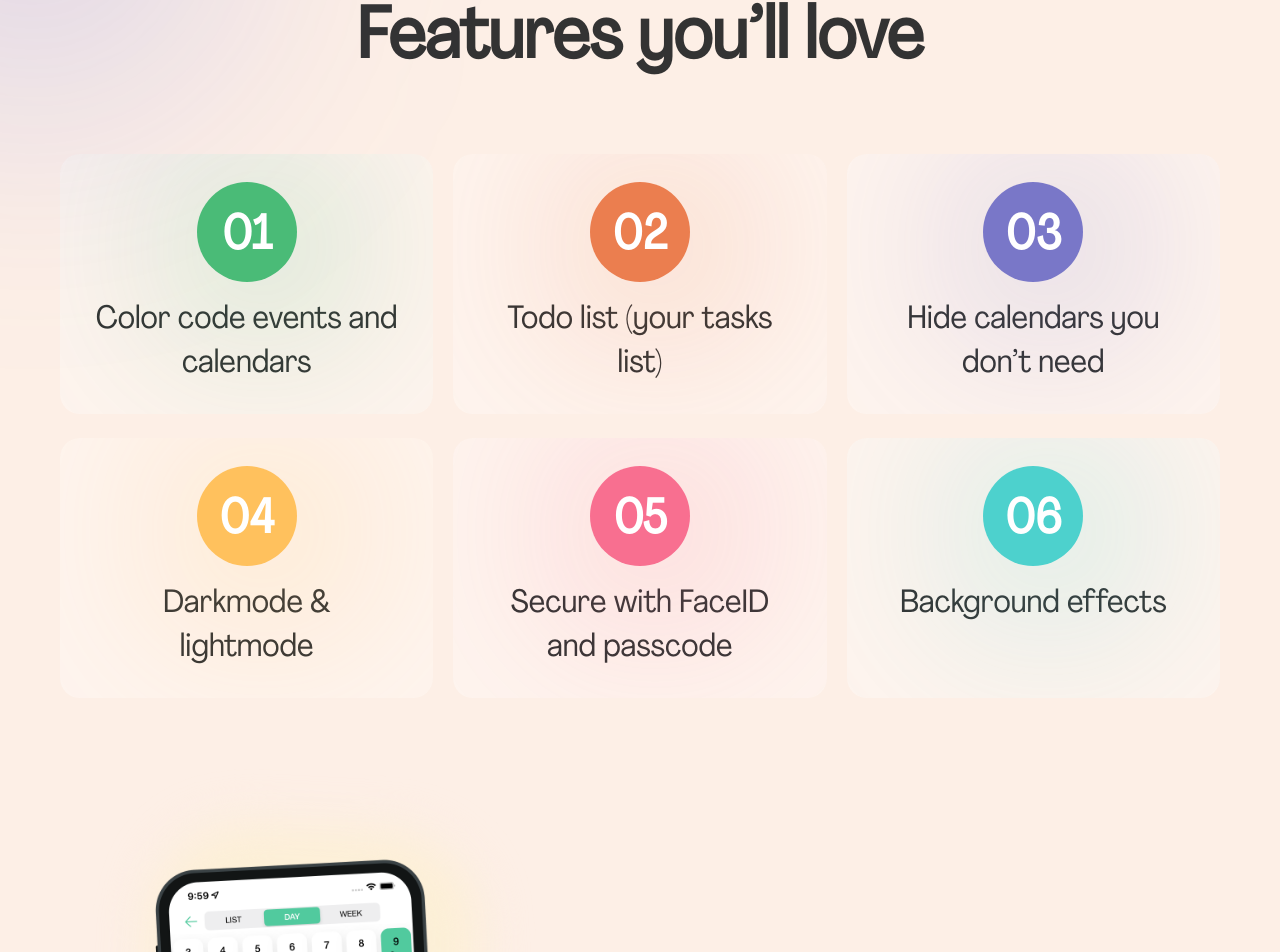
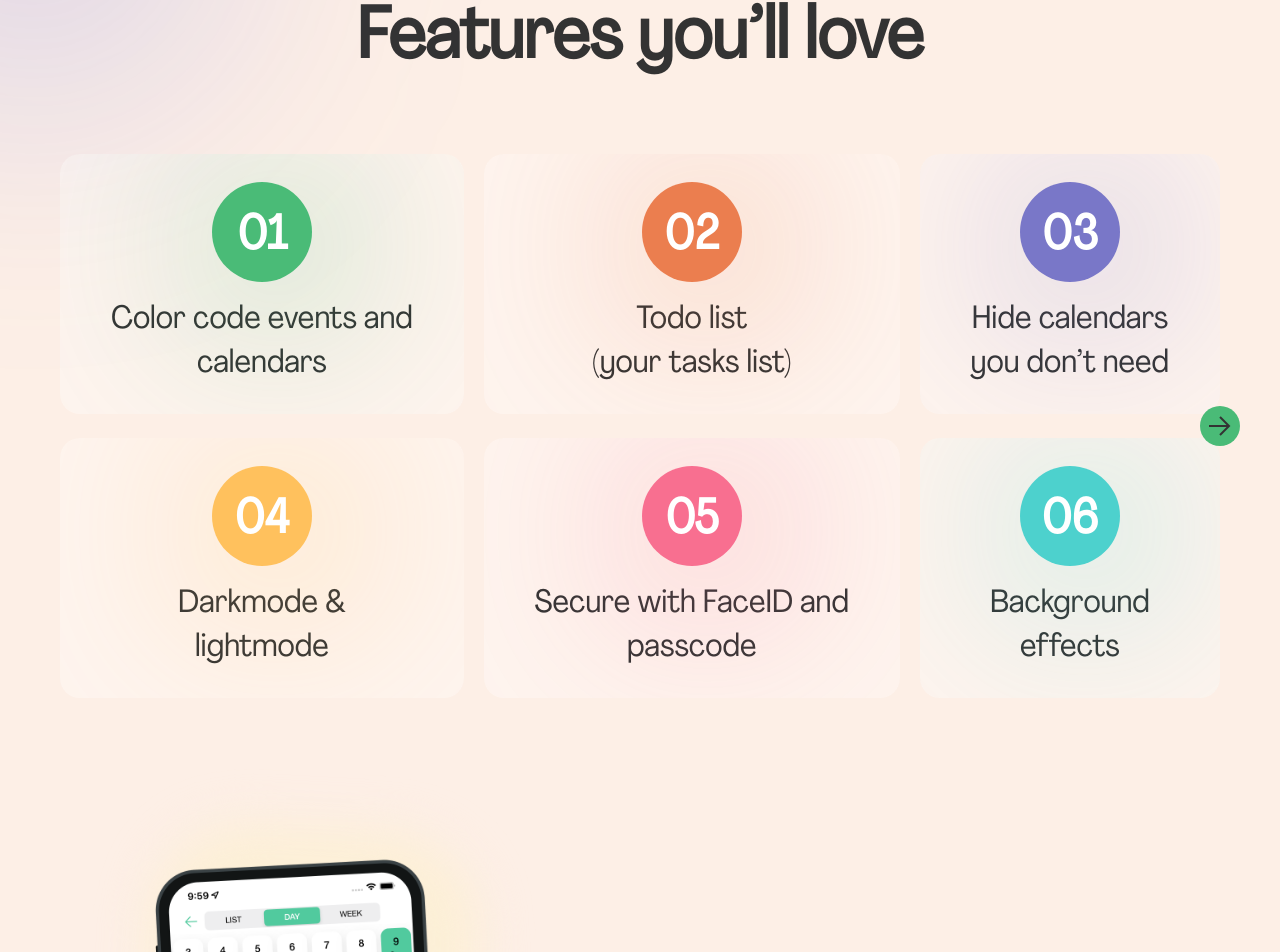
Before and after one commit to NPG-ThaoVo/StarNest, a React (Create React App) app: page /calendar in a window 1280 px wide. Shown: the part 2807-3759 px from the top of the page. Built offline with nearby package versions, Linux system fonts and the light colour scheme; a web font is replaced by a local one.

Commit message:
fix calendar feature

```diff
--- a/src/components/calendar/features/index.js
+++ b/src/components/calendar/features/index.js
@@ -1,39 +1,73 @@
 import styles from "./index.module.css";
+import { useState } from 'react';
 
 export default function Features() {
+
+  const [isRightFeature, setIsRightFeature] = useState(false);
+
   const data = [
     {
       color: "#4ABB77",
-      content: "Color code events and calendars",
+      content: "Color code events and <br> calendars",
     },
     {
       color: "#EB7E4F",
-      content: "Todo list (your tasks list)",
+      content: "Todo list <br> (your tasks list)",
     },
     {
       color: "#7977C8",
-      content: "Hide calendars you don’t need",
+      content: "Hide calendars <br> you don’t need",
     },
     {
       color: "#FFC15D",
-      content: "Darkmode & lightmode",
+      content: "Darkmode & <br> lightmode",
     },
     {
       color: "#F86F90",
-      content: "Secure with FaceID and passcode",
+      content: "Secure with FaceID and <br> passcode",
     },
     {
       color: "#4DD1CD",
-      content: "Background effects",
+      content: "Background <br>effects",
     },
   ];
+
+  const data1 = [
+    data[2],
+    {
+      color: '#4ABA78',
+      content: 'Longlife <br> journal'
+    },
+    {
+      color: '#F86F90',
+      content: 'Memo'
+    },
+    data[5],
+    {
+      color: '#FFC15D',
+      content: 'Create a new <br>habit'
+    },
+    {
+      color: '#EB7E4F',
+      content: 'Sync <br> iCloud'
+    }
+  ]
 
   return (
     <>
       <div className={styles["container"]}>
         <div className={styles["title"]}>Features you’ll love</div>
         <div className={styles["features"]}>
-          {data.map((feature, i) => (
+          {!isRightFeature ?
+            data.map((feature, i) => (
+              <Feature
+                order={i + 1}
+                content={feature.content}
+                color={feature.color}
+                key={i}
+              />
+            )) :
+            data1.map((feature, i) => (
               <Feature
                 order={i + 1}
                 content={feature.content}
@@ -41,6 +75,21 @@ export default function Features() {
                 key={i}
               />
             ))}
+          <div className={styles["right-icon"]} onClick={() => setIsRightFeature(!isRightFeature)} >
+            <svg
+              xmlns="http://www.w3.org/2000/svg"
+              width="22"
+              height="20"
+              viewBox="0 0 22 20"
+              fill="none"
+            >
+              <path
+                d="M11 1L20 10L11 19M0 10H20H0Z"
+                stroke="#333333"
+                strokeWidth="2"
+              />
+            </svg>
+          </div>
         </div>
       </div>
     </>
@@ -55,7 +104,7 @@ function Feature({ order, content, color }) {
           <div style={{ background: color }}>{"0" + order}</div>
           <div style={{ background: color }}></div>
         </div>
-        <div className={styles["content"]}>{content}</div>
+        <div className={styles["content"]} dangerouslySetInnerHTML={{ __html: content }}></div>
       </div>
     </>
   );
--- a/src/components/calendar/features/index.module.css
+++ b/src/components/calendar/features/index.module.css
@@ -15,6 +15,21 @@
   grid-template-columns: auto auto auto;
   row-gap: 24px;
   column-gap: 20px;
+  position: relative;
+}
+.right-icon {
+  position: absolute;
+  top: 50%;
+  right: 0;
+  transform: translateX(50%) translateY(-50%);
+  background: #4ABB77;
+  border-radius: 50%;
+  display: flex;
+  align-items: center;
+  justify-content: center;
+  height: 40px;
+  width: 40px;
+  cursor: pointer;
 }
 .wrap {
   width: 100%;
```
Lines whose indentation alone changed are shown as unchanged.
